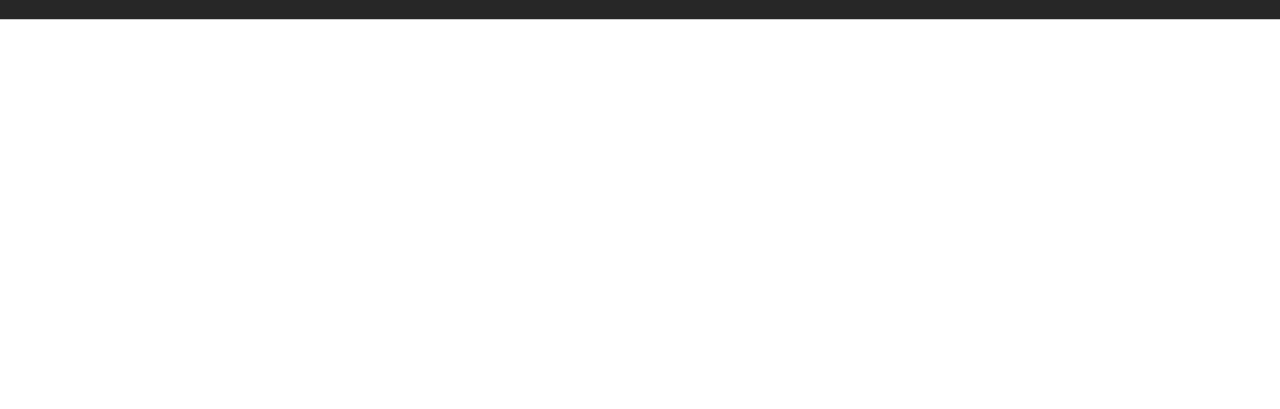
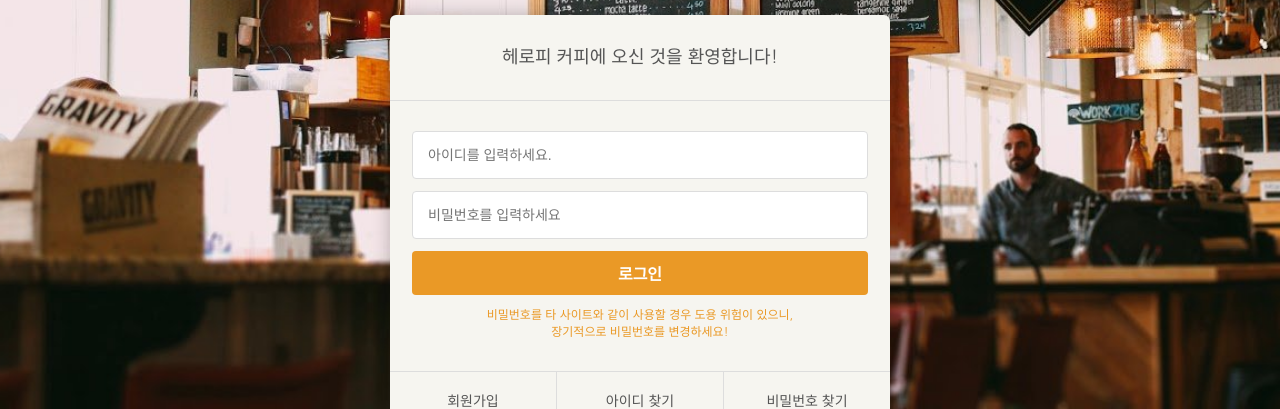
Before and after one commit to SeYunJung/heropy_coffee, a plain HTML site: page signin/index.html in a window 1280 px wide. Shown: the part 391-800 px from the top of the page. Drawn offline with nearby package versions, Linux system fonts and the light colour scheme.

Commit message:
로그인 섹션 추가

```diff
--- a/css/common.css
+++ b/css/common.css
@@ -34,6 +34,17 @@ img {
 .btn:hover {
   background-color: #333;
   color: #fff;
+}
+.btn.btn--primary {
+  color: #fff;
+  background-color: #ea9926;
+  border: none;
+}
+.btn.btn--primary:hover {
+  background-color: #cc8823;
+}
+.btn.block {
+  width: 100%;
 }
 .back-to-position {
   opacity: 0;
--- a/css/signin.css
+++ b/css/signin.css
@@ -0,0 +1,68 @@
+.signin {
+  margin-top: 120px;
+  padding: 100px 0 150px;
+  background-image: url("../images/signin_bg.jpg");
+  background-attachment: fixed;
+  background-repeat: no-repeat;
+  background-position: center;
+  background-size: cover;
+}
+.signin h1 {
+  color: #fff;
+  font-size: 30px;
+  font-weight: 700;
+  text-align: center;
+  margin-bottom: 24px;
+}
+.signin__card {
+  width: 500px;
+  margin: 0 auto;
+  border-radius: 6px;
+  background-color: #f6f5f0;
+  box-shadow: 2px 2px 20px rgba(0, 0, 0, .3);
+  color: #555;
+}
+.signin__card h2 {
+  padding: 30px;
+  font-size: 18px;
+  text-align: center;
+  border-bottom: 1px solid #ddd;
+}
+.signin__card form {
+  padding: 30px 22px;
+}
+.signin__card form input {
+  width: 100%;
+  margin-bottom: 12px;
+  padding: 15px;
+  border: 1px solid #ddd;
+  border-radius: 4px;
+  outline: none;
+  box-sizing: border-box;
+  font-size: 14px;
+}
+.signin__card form p {
+  margin-top: 12px;
+  font-size: 12px;
+  color: #ea9926;
+  text-align: center;
+}
+.signin__card .actions {
+  display: flex;
+  border-top: 1px solid #ddd;
+}
+.signin__card .actions a {
+  flex-grow: 1;
+  flex-basis: 0;
+  text-align: center;
+  padding: 20px;
+  color: #555;
+  font-size: 14px;
+  border-right: 1px solid #ddd;
+}
+.signin__card .actions a:hover {
+  text-decoration: underline;
+}
+.signin__card .actions a:last-child {
+  border-right: none;
+}
--- a/signin/index.html
+++ b/signin/index.html
@@ -378,6 +378,28 @@
       </ul>
     </div>
 
+  <!-- SIGN IN -->
+  <section class="signin">
+    <h1>로그인</h1>
+    <div class="signin__card">
+      <h2>헤로피 커피에 오신 것을 환영합니다!</h2>
+      <form>
+        <input type="text" placeholder="아이디를 입력하세요.">
+        <input type="password" placeholder="비밀번호를 입력하세요">
+        <button type="submit" class="btn btn--primary block">로그인</button>
+        <p>
+          비밀번호를 타 사이트와 같이 사용할 경우 도용 위험이 있으니,<br />
+          장기적으로 비밀번호를 변경하세요!
+        </p>
+      </form>
+      <div class="actions">
+        <a href="javacscipt:void(0)">회원가입</a>
+        <a href="javacscipt:void(0)">아이디 찾기</a>
+        <a href="javacscipt:void(0)">비밀번호 찾기</a>
+      </div>
+    </div>
+  </section>
+
   <!-- FOOTER -->
   <footer>
     <div class="inner">
```
